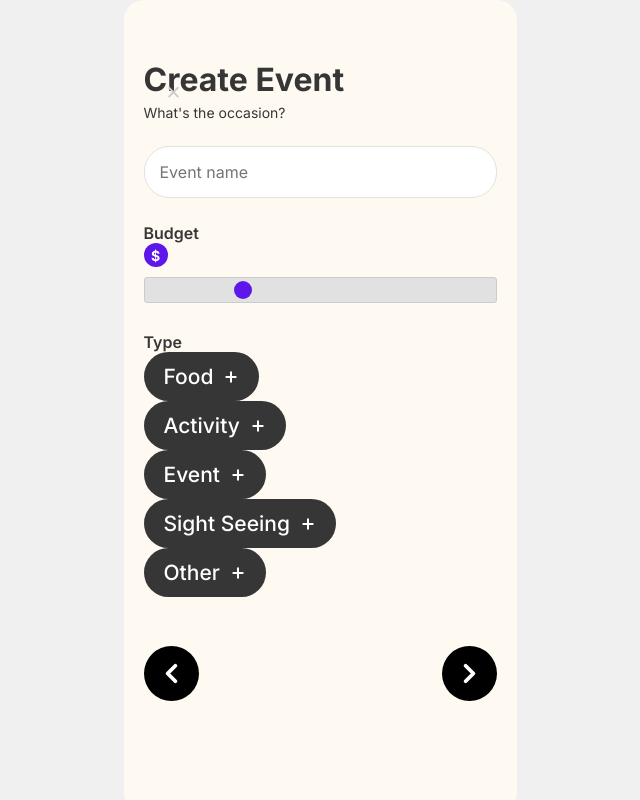
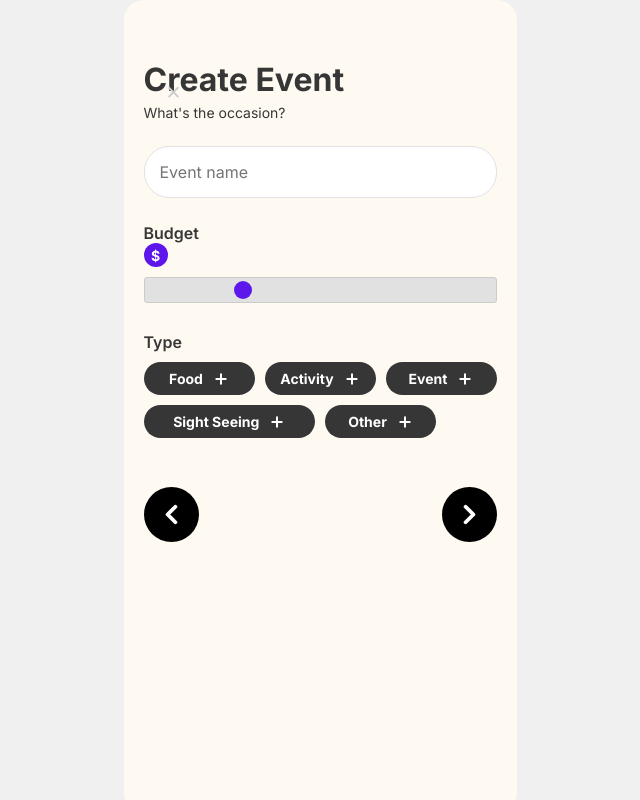
Before and after one commit to sharsharw/PICKI-APP, a Next.js app in the folder picki/: page /events in a window 1280 px wide. Shown: the whole page, without its empty margins (320-960 px from the left). Built offline with nearby package versions, Linux system fonts and the light colour scheme.

Commit message:
Finished type filter

```diff
--- a/picki/app/components/TypeFilter/TypeFilter.css
+++ b/picki/app/components/TypeFilter/TypeFilter.css
@@ -2,15 +2,17 @@
   background-color: #363636;
   color: white;
   border-radius: 28.5px;
-  padding: 12px 20px;
-  font-size: 21px;
-  font-weight: 500;
+  padding:8px 10px;
+  font-size: 14px;
+  font-weight: bold;
   font-family: 'Inter', sans-serif;
   cursor: pointer;
-  display: flex;
+  display: inline-flex;
   align-items: center;
   justify-content: center;
   gap: 5px;
+  width: 100%;
+  white-space: nowrap;
   transition: background-color 0.2s ease, transform 0.1s ease;
 }
 
@@ -23,11 +25,15 @@
   transform: scale(0.98);
 }
 
-
 .plus-icon {
   margin-left: 3px;
   display: flex;
   align-items: center;
   stroke-width: 3px;
-  size: 15px;
+  size: 14px;
+  transition: transform 0.3s ease;
 }
+
+.filter-chip.selected .plus-icon {
+    transform: rotate(45deg);
+}
--- a/picki/app/components/TypeFilter/TypeFilter.js
+++ b/picki/app/components/TypeFilter/TypeFilter.js
@@ -4,11 +4,13 @@ import React from 'react';
 import './TypeFilter.css';
 import { Plus } from 'lucide-react';
 
-export default function TypeFilter({ label, selected, onClick }) {
-  return (
+export default function TypeFilter({ label, selected, onClick, style={}, className='' }) {
+
+    return (
     <button
-      className={`filter-chip ${selected ? 'selected' : ''}`}
+      className={`filter-chip ${selected ? 'selected' : ''} ${className}`}
       onClick={onClick}
+      style={style}
     >
       {label}
       <Plus size={16} className="plus-icon" />
--- a/picki/app/events/events.css
+++ b/picki/app/events/events.css
@@ -137,29 +137,21 @@ h1 {
 }
 
 /* Type buttons */
-.type-buttons {
-  display: flex;
-  flex-wrap: wrap;
+.filter-chip-container {
+  display: grid;
+  grid-template-columns: repeat(6, 1fr);
+  grid-template-rows: repeat(2, 1fr);
   gap: 10px;
-  margin-top: 5px;
+  width: 100%;
+  margin-top: 10px;
 }
 
-.type-btn {
-  padding: 10px 15px;
-  border-radius: 25px;
-  border: none;
-  background-color: #333;
-  color: white;
-  font-size: 14px;
-  cursor: pointer;
-  display: flex;
-  align-items: center;
-  transition: all 0.2s ease;
-}
+.food-chip {grid-area: 1 / 1/ 2 / 3;}
+.activity-chip {grid-area: 1 / 3 / 2 / 5;}
+.event-chip {grid-area: 1 / 5 / 2 / 7;}
+.sight-seeing-chip {grid-area: 2 / 1/ 3 / 4;}
+.other-chip {grid-area: 2 / 4 / 3 / 6;}
 
-.type-btn.active {
-  background-color: #5e17eb;
-}
 
 .plus-icon {
   margin-left: 5px;
--- a/picki/app/events/page.js
+++ b/picki/app/events/page.js
@@ -4,14 +4,15 @@ import { useState } from 'react';
 import ArrowButton from '../components/arrowButton/ArrowButton';
 import TypeFilter from '../components/TypeFilter/TypeFilter';
 import './events.css';
-import { Type } from 'lucide-react';
 
 
 export default function EventPage() {
+  // Add the types array to the initial state
   const [eventData, setEventData] = useState({
     name: '',
     budget: 25, // Default value for slider
-    type: ''
+    type: '',   // Keep this for backward compatibility if needed
+    types: []   // Add this for multiple selection
   });
 
   const handleInputChange = (e) => {
@@ -20,7 +21,24 @@ export default function EventPage() {
   };
 
   const handleTypeSelect = (type) => {
-    setEventData(prev => ({ ...prev, type }));
+    setEventData(prev => {
+      // Check if the type is already selected
+      if (prev.types.includes(type)) {
+        // If selected, remove it from the array
+        return {
+          ...prev,
+          types: prev.types.filter(t => t !== type),
+          type: '' // Update single type for backward compatibility
+        };
+      } else {
+        // If not selected, add it to the array
+        return {
+          ...prev,
+          types: [...prev.types, type],
+          type: type // Update single type for backward compatibility
+        };
+      }
+    });
   };
 
   const handleNext = () => {
@@ -73,33 +91,43 @@ export default function EventPage() {
             <div className="form-group">
               <label className="form-label">Type</label>
               <div className="filter-chip-container">
+
                   <TypeFilter
                     label="Food"
-                  selected={eventData.type === 'Food'}
+                    selected={eventData.types.includes('Food')}
                     onClick={() => handleTypeSelect('Food')}
+                    className='food-chip'
                   />
                   <TypeFilter
                     label="Activity"
-                  selected={eventData.type === 'Activity'}
+                    selected={eventData.types.includes('Activity')}
                     onClick={() => handleTypeSelect('Activity')}
+                    className='activity-chip'
                   />
                   <TypeFilter
                     label="Event"
-                  selected={eventData.type === 'Event'}
+                    selected={eventData.types.includes('Event')}
                     onClick={() => handleTypeSelect('Event')}
+                    className='event-chip'
                   />
+
+
                   <TypeFilter
                     label="Sight Seeing"
-                  selected={eventData.type === 'Sight Seeing'}
+                    selected={eventData.types.includes('Sight Seeing')}
                     onClick={() => handleTypeSelect('Sight Seeing')}
+                    className="sight-seeing-chip"
                   />
                   <TypeFilter
                     label="Other"
-                  selected={eventData.type === 'Other'}
+                    selected={eventData.types.includes('Other')}
                     onClick={() => handleTypeSelect('Other')}
+                    className="other-chip"
                   />
+
               </div>
             </div>
+
           </div>
 
 
```
Lines whose indentation alone changed are shown as unchanged.
